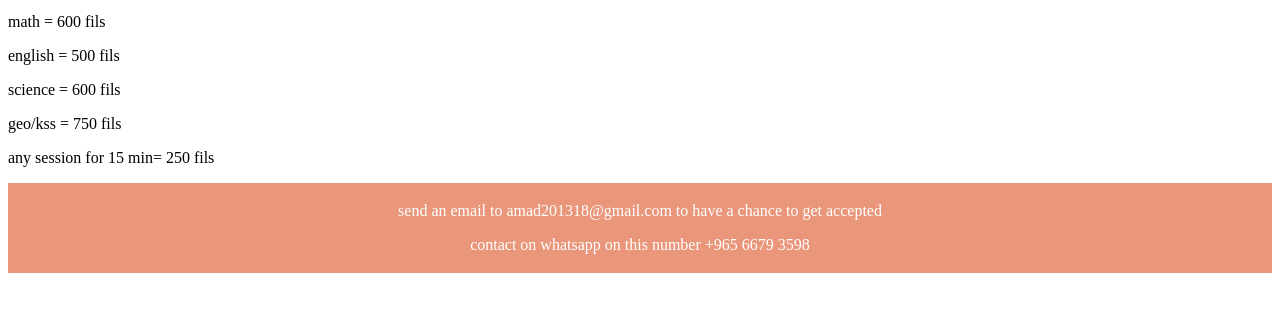
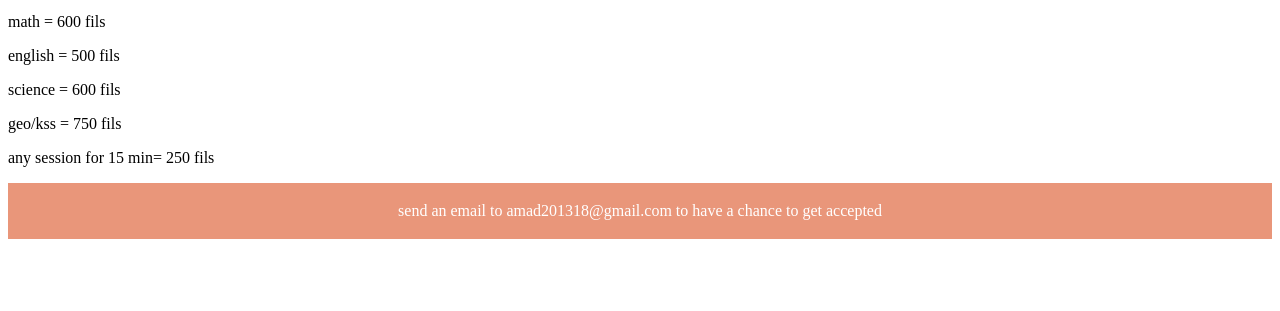
Before and after one commit to ahmedislam201318-create/peeshelper.github.io, a plain HTML site: page index.html in a window 1280 px wide. Shown: the part 101-412 px from the top of the page. Drawn offline with Linux system fonts and the light colour scheme.

Commit message:
Update index.html

```diff
--- a/index.html
+++ b/index.html
@@ -27,7 +27,6 @@
 <footer>
 <nav>
 <p>send an email to amad201318@gmail.com to have a chance to get accepted</p>
-<p>contact on whatsapp on this number +965 6679 3598 </p>
 </foorer>
 </nav>
 </body>
```
